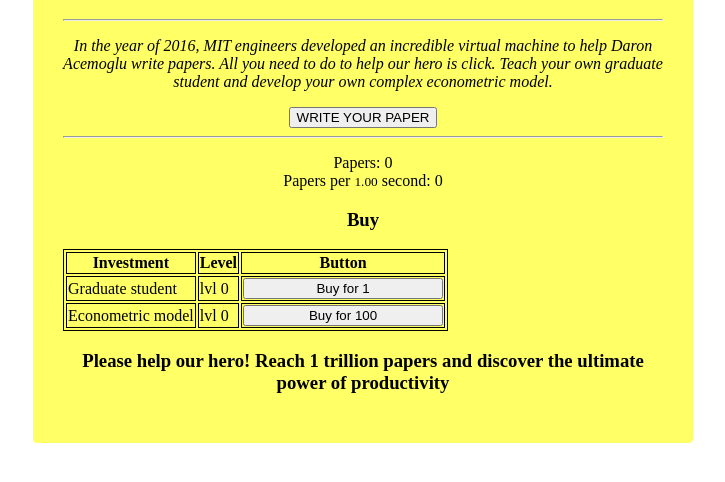
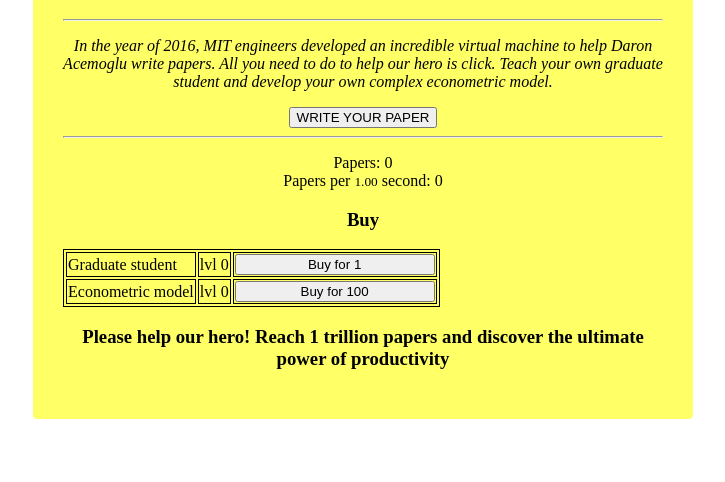
Before and after one commit to theconservant/a, a plain HTML site: page index.html in a window 1280 px wide. Shown: the part 136-618 px from the top of the page, without its empty margins (277-1002 px from the left). Drawn offline with Linux system fonts and the light colour scheme.

Commit message:
Update index.html

```diff
--- a/index.html
+++ b/index.html
@@ -37,11 +37,6 @@
     <h3>Buy</h3>
     <table class="table">
         <tr>
-        	<th>Investment</th>
-        	<th>Level</th>
-        	<th>Button</th>
-        </tr>
-        <tr>
           <td>Graduate student </td>
           <td><span id="autoclicker_level">  lvl 0  </span></td>
           <td><button id="buy_click" type="button" class="btn btn-success">Buy for 1</button></td>
```
